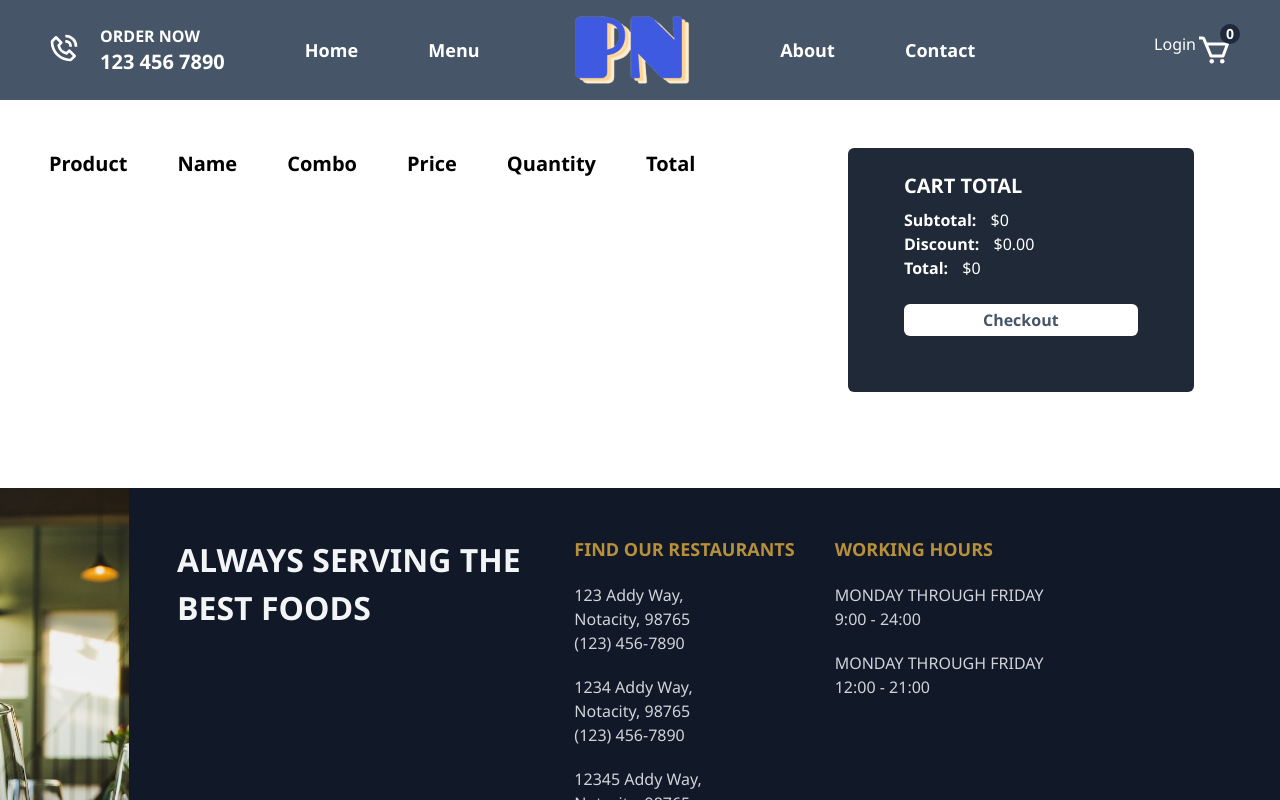
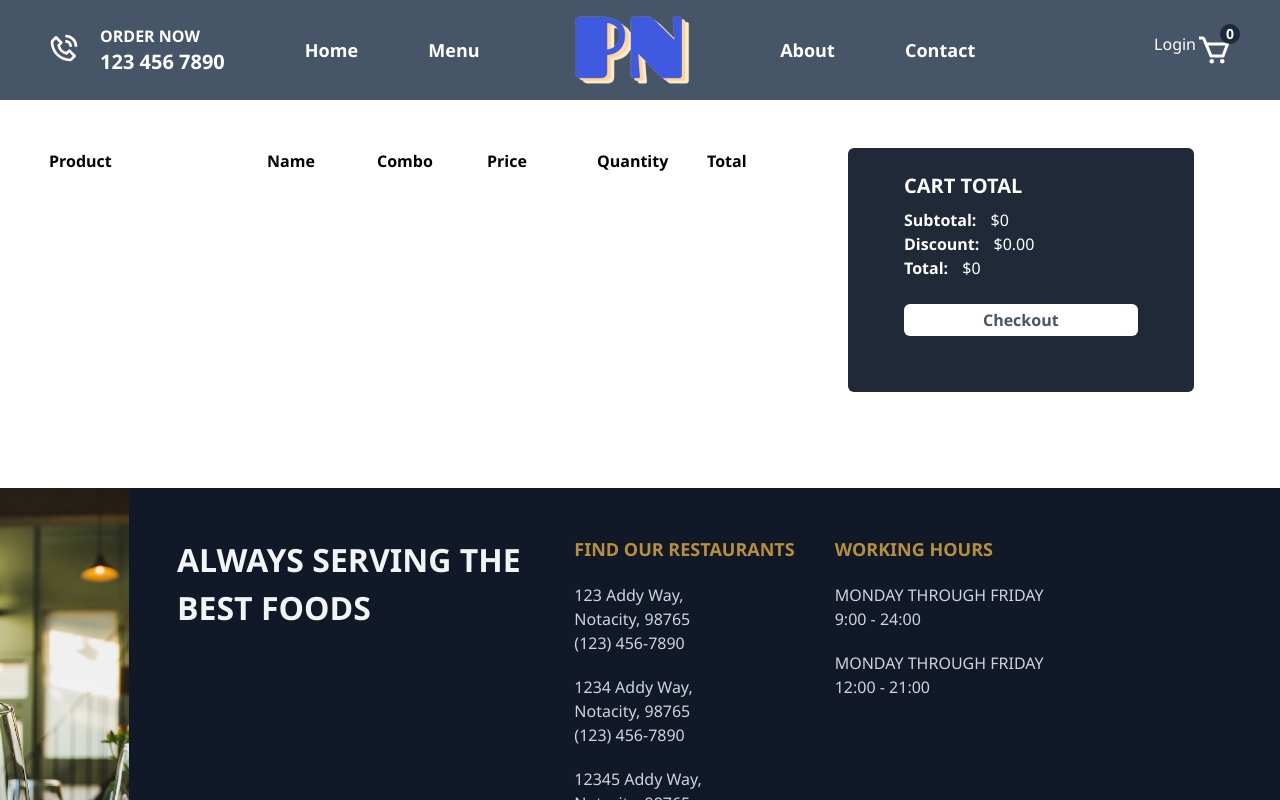
Before and after one commit to pn-code/restaurant-app, a Next.js app: page /cart in a window 1280 px wide. Shown: the top 800 px of the page. Built offline with nearby package versions, Linux system fonts and the light colour scheme.

Commit message:
Fixed Cart Table Styles

```diff
--- a/components/CartCard.jsx
+++ b/components/CartCard.jsx
@@ -6,8 +6,8 @@ const CartCard = ({ product }) => {
         <tbody>
             <tr className="cartItem">
                 {/* Product */}
-                <td>
-                    <div className="w-[52vw] h-[52vw] sm:w-[100px] sm:h-[100px] relative">
+                <td className="flex-[2]">
+                    <div className="w-[100px] h-[100px] relative">
                         <Image
                             src={product.image}
                             layout="fill"
@@ -17,32 +17,32 @@ const CartCard = ({ product }) => {
                     </div>
                 </td>
                 {/* Product Name */}
-                <td>
+                <td className="flex-[1]">
                     <span className="font-semibold text-slate-600 text-3xl sm:text-lg">
                         {product.title}
                     </span>
                 </td>
                 {/*  Product Combo */}
-                <td>
+                <td className="flex-[1]">
                     <ul className="text-xl sm:text-[18px]">
                         <li>{product.side}</li>
                         <li>{product.drink}</li>
                     </ul>
                 </td>
                 {/* Product Price */}
-                <td className="text-xl sm:text-[18px] font-semibold">
+                <td className="flex-[1]">
                     <p>
                         <span className="sm:hidden">PRICE: </span>$
                         {product.price}
                     </p>
                 </td>
                 {/* Product Quantity */}
-                <td className="text-xl sm:text-[18px] font-semibold">
+                <td className="flex-[1]">
                     <span className="sm:hidden">COUNT: </span>
                     {product.quantity}
                 </td>
                 {/* Total */}
-                <td>
+                <td className="flex-[1]">
                     <p className="text-2xl sm:text-lg font-bold">
                         <span className="sm:hidden">TOTAL: </span>$
                         {product.price * product.quantity}
--- a/pages/cart.jsx
+++ b/pages/cart.jsx
@@ -99,22 +99,21 @@ const Cart = () => {
         // Container
         <div className="flex flex-col gap-8 p-12 lg:flex-row">
             {/* Left */}
-            <table className="text-center sm:text-left flex flex-col items-center justify-center sm:items-start sm:justify-start w-[100%] flex-[2]">
+            <table className="text-center sm:text-left flex-[2]">
                 <tbody>
-                    <tr className="hidden sm:flex gap-12 text-[20px]">
-                        <th>Product</th>
-                        <th>Name</th>
-                        <th>Combo</th>
-                        <th>Price</th>
-                        <th>Quantity</th>
-                        <th>Total</th>
+                    <tr className="hidden sm:flex text-[16px]">
+                        <th className="flex-[2]">Product</th>
+                        <th className="flex-[1]">Name</th>
+                        <th className="flex-[1]">Combo</th>
+                        <th className="flex-[1]">Price</th>
+                        <th className="flex-[1]">Quantity</th>
+                        <th className="flex-[1]">Total</th>
                     </tr>
                 </tbody>
-                <>
-                    {cart.products.map((product) => (
-                        <CartCard product={product} />
-                    ))}
-                </>
+
+                {cart.products.map((product) => (
+                    <CartCard product={product} />
+                ))}
             </table>
             {/* Right */}
             <div className="text-center sm:text-left flex-1">
@@ -176,7 +175,11 @@ const Cart = () => {
                 </div>
             </div>
             {cash && (
-                <OrderDetails total={cart.total} createOrder={createOrder} setCash={setCash}/>
+                <OrderDetails
+                    total={cart.total}
+                    createOrder={createOrder}
+                    setCash={setCash}
+                />
             )}
         </div>
     );
```
